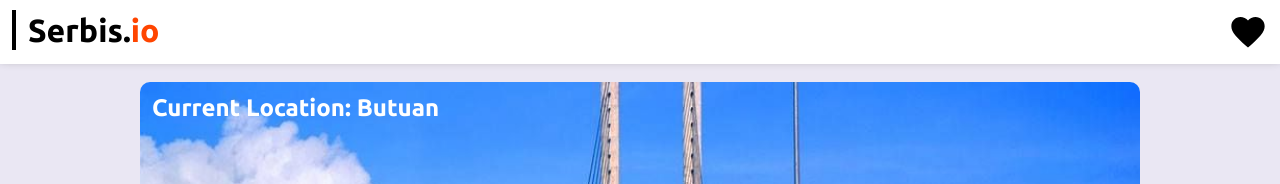
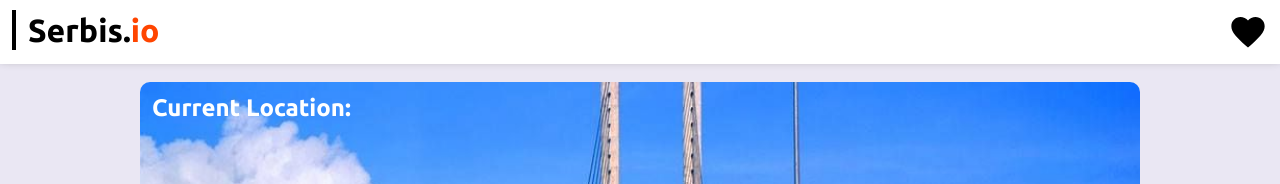
Before and after one commit to Danvictorgithub/Serbis-io, a React (Vite) app: page / in a window 1280 px wide. Shown: the top 184 px of the page. Built offline with nearby package versions, Linux system fonts and the light colour scheme; no server answers.

Commit message:
Added Functional Automatic Geolocation

```diff
--- a/src/App.css
+++ b/src/App.css
@@ -268,6 +268,8 @@
   padding:12px;
   margin:40px auto;
 }
-
+.red {
+  background-color: #FF5A5A;
+}
 /*web responsive -> home {map is moved at the left-side}*/
 /*implement darkmode in settings*/
--- a/src/App.tsx
+++ b/src/App.tsx
@@ -1,4 +1,4 @@
-import React, { useState } from 'react';
+import React, { useState, createContext, useEffect } from 'react';
 import { BrowserRouter, Routes, Route } from 'react-router-dom';
 import Header from "./views/header/header";
 import Footer from "./views/footer/footer";
@@ -7,20 +7,46 @@ import Mail from "./views/mail/mail";
 import Profile from "./views/profile/profile";
 import './App.css';
 import Map from './views/map/map';
-interface RoutesProps {
-  children?: React.ReactNode;
-  location?: Partial<Location> | string;
+// interface RoutesProps {
+//   children?: React.ReactNode;
+//   location?: Partial<Location> | string;
+// }
+interface MapCoordinates {
+  lat:number,
+  lng:number
 }
+interface MapCenterStates {
+  center:MapCoordinates,
+  setCenter:React.Dispatch<React.SetStateAction<MapCoordinates>>,
+  mapLocation:string,
+  setMapLocation:React.Dispatch<React.SetStateAction<string>>
+}
+export const AppContext = createContext<MapCenterStates|null>(null);
 const App = () => {
-  // const [count, setCount] = useState<number>(0);
-
+  const [mapLocation,setMapLocation] = useState<string>("");
+  const [center,setCenter] = useState<MapCoordinates>({lat:0,lng:0});
+  useEffect(()=>{
+    navigator.geolocation.getCurrentPosition(async (position)=> {
+      // console.log(position.coords.latitude);
+      const locationDataPromise = await fetch(`https://nominatim.openstreetmap.org/reverse?format=geocodejson&lat=${position.coords.latitude}&lon=${position.coords.longitude}`);
+      const locationDataObj = await locationDataPromise.json();
+      // console.log(locationDataObj);
+      const locationData = locationDataObj.features['0'].properties.geocoding;
+      // console.log(locationData);
+      const location = (typeof locationData.district != "undefined" ? `${locationData.city}, ${locationData.district}` : `${locationData.district}`);
+      if (typeof location !== 'undefined') {
+        setMapLocation(location);
+        setCenter({lat:position.coords.latitude,lng:position.coords.longitude});
+      }
+    });
+  },[]);
   return (
     <div className="App">
       <BrowserRouter>
         <Header />
         <Routes>
-          <Route path="/" element={<Home />}></Route>
-          <Route path="/map" element={<Map />}></Route>
+          <Route path="/" element={<Home mapLocation={mapLocation}/>}></Route>
+          <Route path="/map" element={<AppContext.Provider value={{center:center,setCenter:setCenter,mapLocation:mapLocation,setMapLocation:setMapLocation}} ><Map /></AppContext.Provider>}></Route>
           <Route path="/inbox" element={<Mail />}></Route>
           <Route path="/profile" element={<Profile />}></Route>
         </Routes>
--- a/src/views/home/components/location.tsx
+++ b/src/views/home/components/location.tsx
@@ -1,9 +1,9 @@
 import React from "react";
 
-export default function Location() {
+export default function Location({mapLocation}:{mapLocation:string}) {
   return (
     <div className='heroLocation'>
-      <h2>Current Location: Butuan</h2>
+      <h2>Current Location: {mapLocation}</h2>
       <div className='locationMeta'>
         <h3>No. Services: <span>24</span></h3>
         <div className="serviceTags">
--- a/src/views/home/home.tsx
+++ b/src/views/home/home.tsx
@@ -8,7 +8,7 @@ interface ServiceInfo {
 	sTag:string,
 }
 
-export default function Home() {
+export default function Home({mapLocation}:{mapLocation:string}) {
 	const services:ServiceInfo[] = [
 		{sName:"Vita Spring",sImg:"348s.jpg",sTag:"Water Delivery"},
 		{sName:"SM Mall Cinema",sImg:"1f213.jpg",sTag:"Entertainment"}
@@ -16,7 +16,7 @@ export default function Home() {
 	return (
 		<div className='home container'>
 			<div className='wrapper'>
-				<Location />
+				<Location mapLocation={mapLocation}/>
 				<div className='servicesContent'>
 					{services.map((service:ServiceInfo):JSX.Element => {
 						return (
--- a/src/views/map/components/leaflet-map.tsx
+++ b/src/views/map/components/leaflet-map.tsx
@@ -1,4 +1,4 @@
-import React, {useState, useContext} from 'react';
+import React, {useState, useContext, useEffect} from 'react';
 import "leaflet/dist/leaflet.css";
 import {MapContainer,TileLayer,useMap ,useMapEvents,useMapEvent, Marker, Popup} from 'react-leaflet';
 import redIcon from "../../../assets/icons/map-marker-icon.png";
@@ -6,6 +6,7 @@ import {Icon} from "leaflet";
 
 import locationModalProps from './utils/locationModalProps';
 import MapContext from './utils/mapContext';
+import { AppContext } from '../../../App';
 interface LatLngLiteral {
     lat: number;
     lng: number;
@@ -49,6 +50,7 @@ function SetUserLocation():JSX.Element {
 }
 function WatchCenter():JSX.Element {
   const locationStateContent = useContext(MapContext);
+  const MapCenterStates = useContext(AppContext);
   const map = useMapEvent('moveend',()=> {
     const latlng = map.getCenter();
     Promise.resolve(fetch(`https://nominatim.openstreetmap.org/reverse?format=geocodejson&lat=${latlng.lat}&lon=${latlng.lng}`))
@@ -57,21 +59,25 @@ function WatchCenter():JSX.Element {
           .then(response => {
             const locationData = response.features['0'].properties.geocoding;
             const location = (typeof locationData.district != "undefined" ? `${locationData.city}, ${locationData.district}` : `${locationData.city}`);
-            console.log(locationData.district);
+            // console.log(locationData.district);
             if (location !== "undefined" ) {
               if (locationStateContent !== null) {
                 locationStateContent.locationState[1](location);
+                MapCenterStates?.setMapLocation(location);
               }
             }
             return response;
+          }).catch((error)=> {
+            return;
           });
   });
   return (<></>);
 }
 export default function LeafletMap() {
+  const MapCenterStates = useContext(AppContext);
 
 	return (
-		<MapContainer center={[8.9475377, 125.54062339999996]} zoom={13} scrollWheelZoom={true} doubleClickZoom={false}>
+		<MapContainer center={[MapCenterStates?.center.lat,MapCenterStates?.center.lng]} zoom={13} scrollWheelZoom={true} doubleClickZoom={false}>
 		  <TileLayer
 		    attribution='&copy; <a href="https://	www.openstreetmap.org/copyright">OpenStreetMap</a> contributors'
 		    url="https://{s}.tile.openstreetmap.org/{z}/{x}/{y}.png"
--- a/src/views/map/map.tsx
+++ b/src/views/map/map.tsx
@@ -1,10 +1,14 @@
-import React, {useState,createContext,useContext} from 'react';
+import React, {useState,createContext,useContext, useEffect} from 'react';
 import LeafletMap from "./components/leaflet-map";
 import LocationModal from './components/locationModal';
 import locationModalProps from './components/utils/locationModalProps';
 import MapContext from "./components/utils/mapContext";
+import { AppContext } from '../../App';
 export default function Map() {
 	const [currentLocation,setCurrentLocation] = useState<null|string>(null);
+	  // const MapCenterStates = useContext(AppContext);
+	  // const center = [MapCenterStates?.center.lat,MapCenterStates?.center.lng];
+	  // useEffect(()=> {console.log(center)},[]);
 
 	return (
 		<div className='map container'>
```
Also changed, not shown: 1 other file (tests, documents, lock files or other folders).
